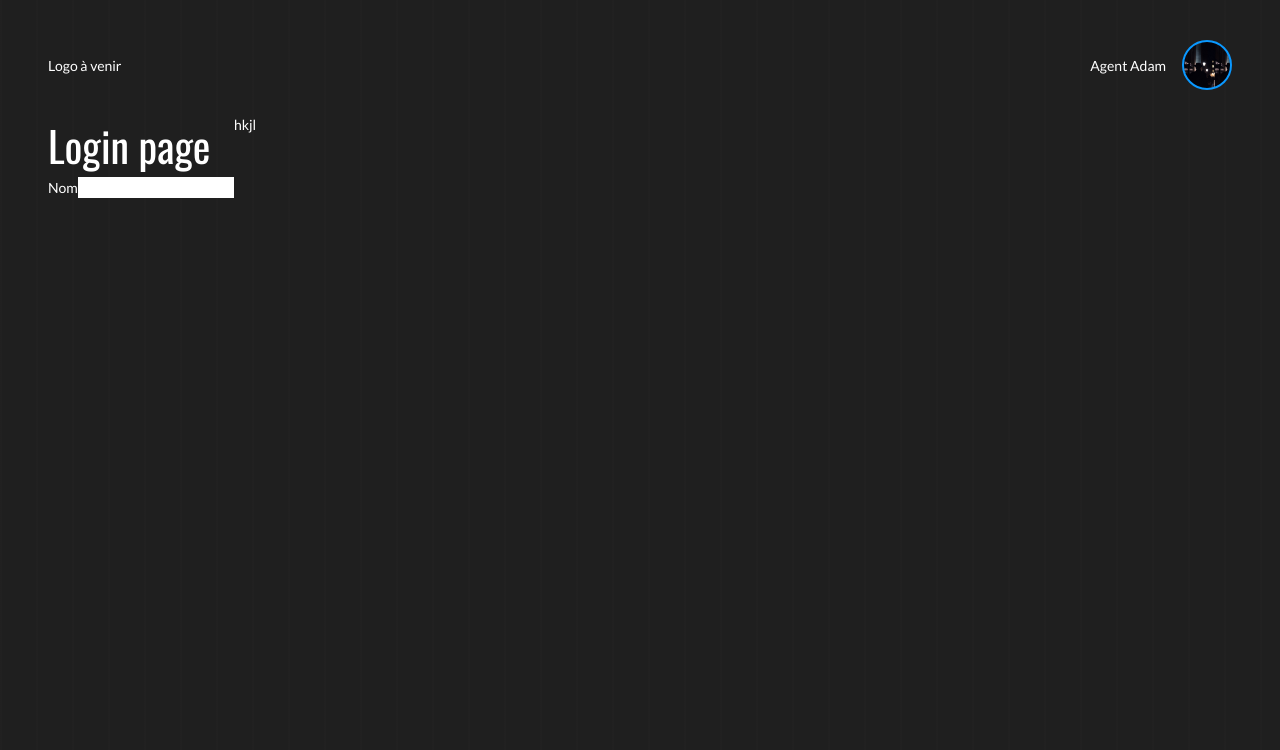
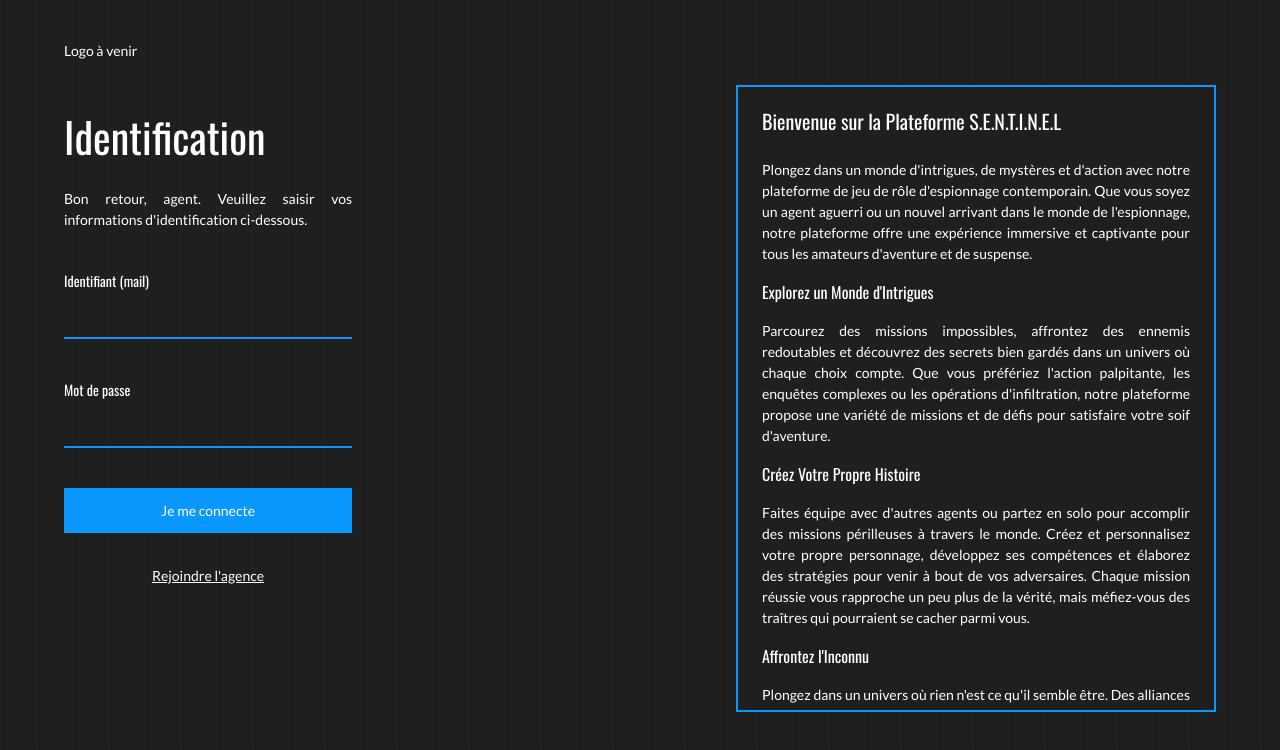
Before and after one commit to JDR-iim/Jeux-de-role, a Vue app: page /login in a window 1280 px wide. Shown: the top 750 px of the page. Built offline with nearby package versions, Linux system fonts and the light colour scheme; no server answers.

Commit message:
Login & Register Form

```diff
--- a/src/App.vue
+++ b/src/App.vue
@@ -1,5 +1,5 @@
 <template>
-  <div id="app" class="mx-12 m-10">
+  <div id="app" class="mx-16 m-10">
     <Header />
     <router-view></router-view>
   </div>
--- a/src/assets/style/style.css
+++ b/src/assets/style/style.css
@@ -3,6 +3,21 @@
 @tailwind base;
 @tailwind components;
 @tailwind utilities;
+
+/* width */
+.descBox::-webkit-scrollbar {
+    width: 10px;
+}
+/* Handle */
+::-webkit-scrollbar-thumb {
+    background: #0A98FF;
+    border-radius: 10px;
+}
+
+/* Handle on hover */
+::-webkit-scrollbar-thumb:hover {
+    background: #088ae7;
+}
 
 body{
     background-color: #1F1F1F;
@@ -11,12 +26,22 @@ body{
     background-image:  repeating-linear-gradient(to right, rgba(39, 38, 38, 0.259), rgba(39, 38, 38, 0.259) 1.8px, #1F1F1F 1.8px, #1F1F1F);
     color: white;
     font-size: 14px;
+    text-align: justify;
+    scroll-behavior: smooth;
 }
 
-h1, h2, h3, h4, h5, h6{
+h1, h2, h3, h4, h5, h6, label{
     font-family: "Oswald", sans-serif;
 }
 
 h1{
     font-size: 3em;
 }
+
+h5{
+    font-size: 16px;
+}
+
+.descBox{
+    scroll-margin: 15px 30px;
+}
--- /dev/null
+++ b/src/components/Button.vue
@@ -0,0 +1,15 @@
+<template>
+    <button class="w-full bg-highlight py-3">
+        <slot></slot>
+    </button>
+</template>
+
+<style scoped>
+button{
+    transition: all 0.3s ease-out;
+}
+button:hover{
+    background-color: #088ae7;
+}
+
+</style>
--- /dev/null
+++ b/src/components/DescBox.vue
@@ -0,0 +1,19 @@
+<template>
+    <div class="descBox bg-primary py-5 px-6 w-full border-2 border-highlight h-4/5 overflow-scroll overflow-x-hidden">
+        <h3 class="text-xl pb-6"> Bienvenue sur la Plateforme S.E.N.T.I.N.E.L</h3>
+        <p class="mb-4">Plongez dans un monde d'intrigues, de mystères et d'action avec notre plateforme de jeu de rôle d'espionnage contemporain. Que vous soyez un agent aguerri ou un nouvel arrivant dans le monde de l'espionnage, notre plateforme offre une expérience immersive et captivante pour tous les amateurs d'aventure et de suspense.</p>
+        <div>
+            <h5>Explorez un Monde d'Intrigues</h5>
+            <p class="my-4">Parcourez des missions impossibles, affrontez des ennemis redoutables et découvrez des secrets bien gardés dans un univers où chaque choix compte. Que vous préfériez l'action palpitante, les enquêtes complexes ou les opérations d'infiltration, notre plateforme propose une variété de missions et de défis pour satisfaire votre soif d'aventure.</p>
+        </div>
+        <div>
+            <h5>Créez Votre Propre Histoire</h5>
+            <p class="my-4">Faites équipe avec d'autres agents ou partez en solo pour accomplir des missions périlleuses à travers le monde. Créez et personnalisez votre propre personnage, développez ses compétences et élaborez des stratégies pour venir à bout de vos adversaires. Chaque mission réussie vous rapproche un peu plus de la vérité, mais méfiez-vous des traîtres qui pourraient se cacher parmi vous.</p>
+        </div>
+        <div>
+            <h5>Affrontez l'Inconnu</h5>
+            <p class="my-4">Plongez dans un univers où rien n'est ce qu'il semble être. Des alliances inattendues, des rebondissements surprenants et des révélations choquantes vous attendent à chaque tournant. Faites preuve de vigilance et de ruse pour naviguer à travers les intrigues complexes et découvrir la vérité cachée derrière chaque mission.</p>
+        </div>
+        <p class=" font-semibold">Rejoignez-nous dès aujourd'hui et devenez un maître de l'espionnage moderne. La mission vous attend. Êtes-vous prêt à relever le défi ?</p>
+    </div>
+</template>
--- a/src/components/Header.vue
+++ b/src/components/Header.vue
@@ -1,28 +1,35 @@
+
 <script setup>
     import { ref } from 'vue';
     import { useRoute } from 'vue-router';
 
+    // Initialize dropdown visibility
     const isDropdownVisible = ref(false);
+
+    // Get current route using useRoute
     const route = useRoute();
 
+    // Function to toggle dropdown visibility
     function toggleDropdown() {
         isDropdownVisible.value = !isDropdownVisible.value;
     }
+
+    // Get current route name
     const currentRouteName = route.name;
 
-    //list of routes to hide
-    const routesToHide = ['Home', 'Register', 'Login'];
+    // Check if current route requires authentication
+    const requiresAuth = route.meta.requiresAuth || false;
 </script>
 
 <template>
     <div class="flex full justify-between items-center mb-6">
         <div>Logo à venir</div>
-        <div class="flex items-center" v-if="!routesToHide.includes(currentRouteName)">
+        <div class="flex items-center" v-if="requiresAuth">
             <div class="mr-4 relative">
                 <p class="cursor-pointer" @click="toggleDropdown" :class="{ 'blue-text': isDropdownVisible }">Agent Adam</p>
                 <div v-if="isDropdownVisible" class="profilDropdown bg-white text-black p-2 absolute top-8 right-0">
-                <p class="mb-2 cursor-pointer">Mon profil</p>
-                <p class="cursor-pointer">Deconnexion</p>
+                    <p class="mb-2 cursor-pointer">Mon profil</p>
+                    <p class="cursor-pointer">Deconnexion</p>
                 </div>
             </div>
             <div class="profilImg"></div>
--- a/src/components/Input.vue
+++ b/src/components/Input.vue
@@ -1,8 +1,8 @@
 <!-- ChildComponent.vue -->
 <template>
     <div>
-    <label :for="inputId">{{ labelText }}</label>
-    <input :type="inputType" :id="inputId" v-model="value" />
+        <label class="" :for="inputId">{{ labelText }}</label>
+        <input class="block mt-4 border-b-2 w-full border-b-highlight bg-transparent focus:outline-none pb-2" :type="inputType" :id="inputId" v-model="value" />
     </div>
 </template>
 
--- a/src/router.js
+++ b/src/router.js
@@ -15,7 +15,6 @@ const routes = [
         path: '/',
         name: 'Home',
         component: Home ,
-        meta: { requiresAuth: true }
     },
     {
         path: '/login',
@@ -30,12 +29,14 @@ const routes = [
     {
         path: '/mission-search',
         name: 'MissionSearch',
-        component: MissionSearch
+        component: MissionSearch,
+        meta: { requiresAuth: true }
     },
     {
         path: '/Game',
         name: 'Game',
-        component: Game
+        component: Game,
+        meta: { requiresAuth: true }
     },
     {
         path: '/user-profile',
--- a/src/views/Login.vue
+++ b/src/views/Login.vue
@@ -1,19 +1,46 @@
 <template>
-    <div class="flex">
-        <div>
-            <h1>Login page</h1>
-            <div>
-                <Input inputType="text" labelText="Nom"  />
+    <div class="flex justify-between">
+        <div class="w-3/12 mt-5">
+            <h1>Identification</h1>
+            <p class="mt-5">Bon retour, agent. Veuillez saisir vos informations d'identification ci-dessous.</p>
+            <div class="mt-10">
+                <Input inputType="email"  v-model="email" labelText="Identifiant (mail)"  class="mb-10" />
+                <Input inputType="password" v-model="password" labelText="Mot de passe"  />
+                <Button @click="signIn()" class="mt-10">Je me connecte</Button>
+            </div>
+            <div class="w-full text-center mt-8">
+                <router-link class=" underline underline-offset-1" to="/register">Rejoindre l'agence</router-link>
             </div>
         </div>
-        <div>
-            hkjl
+        <div class="w-5/12 pb-10">
+            <DescBox />
         </div>
     </div>
 </template>
 
 <script setup>
     import Input from '../components/Input.vue'
+    import DescBox from '../components/DescBox.vue'
+    import Button from '../components/Button.vue'
+
+    import { ref } from "vue";
+    import { supabase } from "../lib/supabaseClient";
+    import { useRouter } from "vue-router";
+
+    const email = ref("");
+    const password = ref("");
+    const router = useRouter();
+
+    async function signIn() {
+        const { data, error } = await supabase.auth.signInWithPassword({
+            email: email.value,
+            password: password.value,
+        });
+
+        if (error) {
+            alert("Error logging in : " + error.message);
+        } else {
+            router.push("/");
+        }
+    }
 </script>
-
-<style scoped></style>
--- a/src/views/Register.vue
+++ b/src/views/Register.vue
@@ -1,18 +1,29 @@
 <template>
-  <div>
-    <h1>Register page</h1>
-    <br />
-    <input placeholder="Username" v-model="username" type="text" /> <br />
-    <br />
-    <input placeholder="Email" v-model="email" type="email" /> <br />
-    <br />
-    <input placeholder="Password" v-model="password" type="password" /> <br />
-    <br />
-    <button @click="signUp()">Sign up</button>
+    <div class="flex justify-between">
+        <div class="w-3/12 mt-5">
+            <h1>Inscription</h1>
+            <p class="mt-5">Rejoignez nos d'agents et plonger au cœur de l'action !</p>
+            <div class="mt-10">
+                <Input inputType="text" v-model="username" labelText="Nom complet"  class="mb-10" />
+                <Input inputType="email" v-model="email" labelText="Adresse e-mail"  class="mb-10" />
+                <Input inputType="password" v-model="password" labelText="Mot de passe"  />
+                <Button class="mt-10" @click="signUp()">Je me connecte</Button>
+            </div>
+            <div class="w-full text-center mt-8">
+                <router-link class=" underline underline-offset-1" to="/login">S'identifier</router-link>
+            </div>
+        </div>
+        <div class="w-5/12 pb-10">
+            <DescBox />
+        </div>
     </div>
 </template>
 
 <script setup>
+    import Input from '../components/Input.vue'
+    import DescBox from '../components/DescBox.vue'
+    import Button from '../components/Button.vue'
+
     import { ref } from "vue";
     import { supabase } from "../lib/supabaseClient";
 
@@ -39,5 +50,3 @@ async function signUp() {
         }
     }
 </script>
-
-<style scoped></style>
```
Lines whose indentation alone changed are shown as unchanged.
